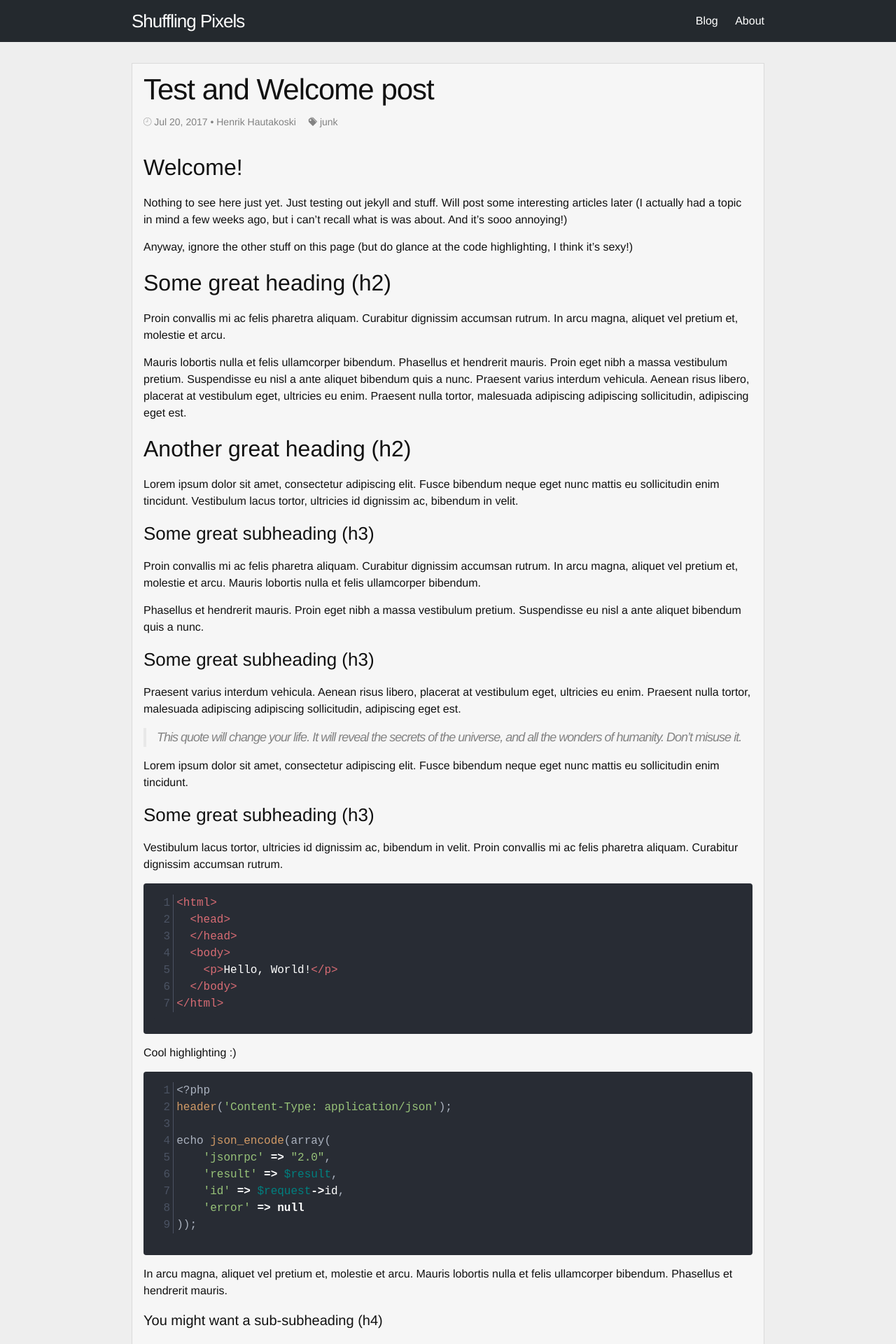
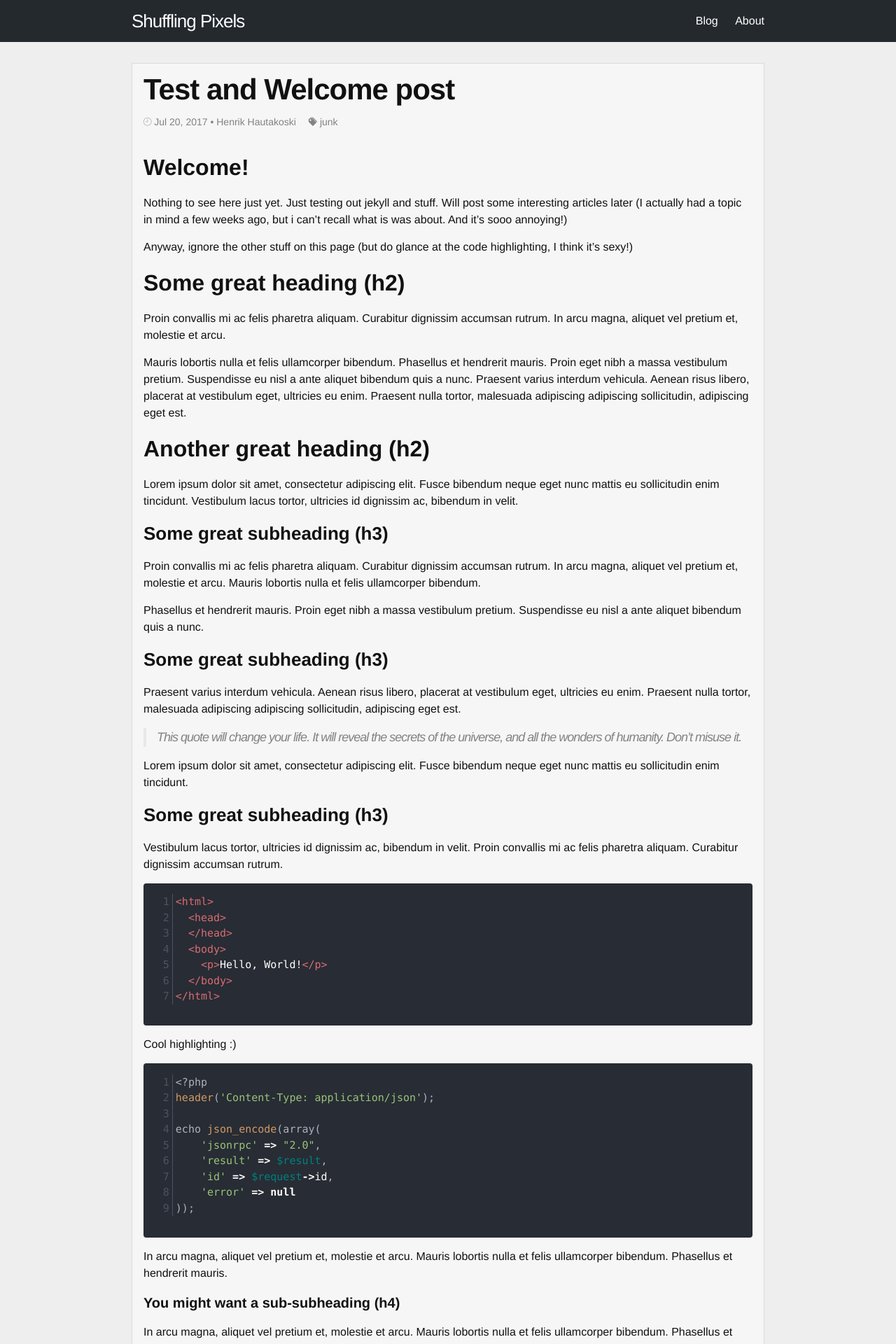
Before and after one commit to pnx/pnx.github.io, a Jekyll site: the page built from _posts/2017-07-20-test-and-welcome-post.md, in a window 1280 px wide. Shown: the top 1920 px of the page at 70% size. Built offline with Jekyll 4.4.1, drawn with Linux system fonts in a browser that asks for light colours.

Commit message:
sass: fix font variables.

```diff
--- a/_sass/include/_base.scss
+++ b/_sass/include/_base.scss
@@ -34,7 +34,7 @@ html {
  */
 
 body {
-    font: $base-font-weight #{$base-font-size}/#{$base-line-height} $base-font-family;
+    font: $font-weight #{$font-size}/#{$line-height} $font-sans;
     color: $text-color;
     background-color: $background-color;
     -webkit-text-size-adjust: 100%;
@@ -75,7 +75,7 @@ figure > img {
 }
 
 figcaption {
-    font-size: $small-font-size;
+    font-size: $font-size-small;
 }
 
 
@@ -105,7 +105,7 @@ h3,
 h4,
 h5,
 h6 {
-    font-weight: $base-font-weight;
+    font-weight: $font-weight-bold;
 }
 
 
@@ -146,6 +146,11 @@ blockquote {
 /**
 * Code formatting
 */
+
+pre, code {
+    @include relative-font-size(0.9375);
+    font-family: $font-mono;
+}
 
 /*
 
--- a/_sass/include/_layout.scss
+++ b/_sass/include/_layout.scss
@@ -38,7 +38,7 @@
 .site-title {
     @include relative-font-size(1.625);
     font-weight: 300;
-    line-height: $base-line-height * $base-font-size * 2.5;
+    line-height: $line-height * $font-size * 2.5;
     letter-spacing: -1px;
     margin-bottom: 0;
     float: left;
@@ -52,7 +52,7 @@
 
 .site-nav {
     float: right;
-    line-height: $base-line-height * $base-font-size * 2.5;
+    line-height: $line-height * $font-size * 2.5;
 
     .nav-trigger,
 	.menu-icon {
@@ -62,7 +62,7 @@
     &-link {
 		display: inline-block;
         color: $header-menu-color;
-        line-height: $base-line-height;
+        line-height: $line-height;
         padding: 3px 0;
 
         &:hover {
--- a/_sass/include/_variables-defaults.scss
+++ b/_sass/include/_variables-defaults.scss
@@ -1,11 +1,14 @@
 
 // Define defaults for each variable.
 
-$base-font-family: "Helvetica Neue", Helvetica, Arial, sans-serif !default;
-$base-font-size:   16px !default;
-$base-font-weight: 400 !default;
-$small-font-size:  $base-font-size * 0.875 !default;
-$base-line-height: 1.5 !default;
+$font-sans: "Helvetica Neue", Helvetica, Arial, sans-serif !default;
+$font-mono: Consolas, "Courier New", monospace !default;
+
+$font-size:   16px !default;
+$font-size-small:  $font-size * 0.875 !default;
+$font-weight: 400 !default;
+$font-weight-bold: 600 !default;
+$line-height: 1.5 !default;
 
 $spacing-unit:     30px !default;
 
--- a/_sass/include/mixins/_relative-font-size.scss
+++ b/_sass/include/mixins/_relative-font-size.scss
@@ -1,4 +1,4 @@
 
 @mixin relative-font-size($ratio) {
-    font-size: $base-font-size * $ratio;
+    font-size: $font-size * $ratio;
 }
--- a/_sass/include/view/_blog-post.scss
+++ b/_sass/include/view/_blog-post.scss
@@ -16,7 +16,7 @@
 
     &-meta {
         display: block;
-        font-size: $small-font-size;
+        font-size: $font-size-small;
         color: $post-meta-color;
 
         &-item {
```
